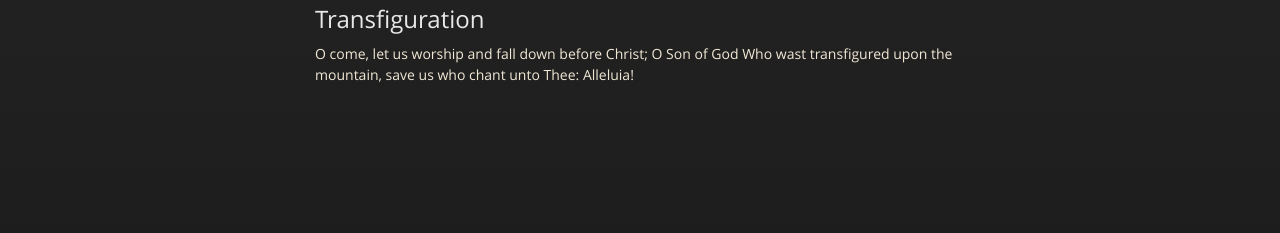
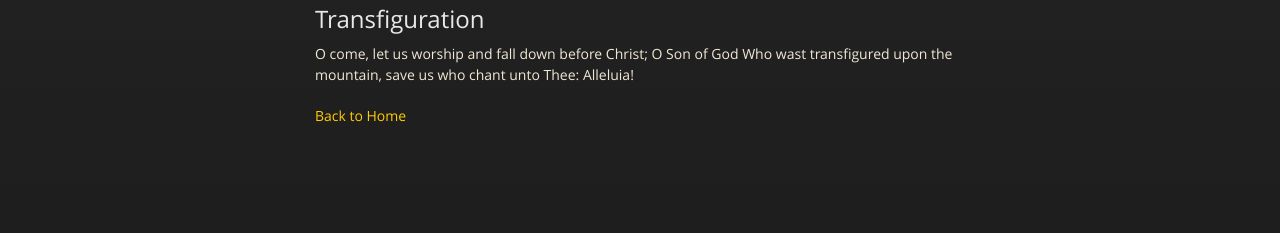
Before and after one commit to markjville/markjville.github.io, a Jekyll site: the page built from docs/verses-small-entrance.md, in a window 1280 px wide. Shown: the part 1478-1711 px from the top of the page. Built offline with Jekyll 4.4.1, drawn with Linux system fonts in a browser that asks for light colours; our own code applies the rules of GitHub Pages for plain Markdown files; before the commit the page ends 1673 px from its top, so only the background shows below that.

Commit message:
Update verses-small-entrance.md

```diff
--- a/docs/verses-small-entrance.md
+++ b/docs/verses-small-entrance.md
@@ -40,3 +40,5 @@ O come, let us worship and fall down before Christ; O good Comforter, save us wh
 
 ## Transfiguration
 O come, let us worship and fall down before Christ; O Son of God Who wast transfigured upon the mountain, save us who chant unto Thee: Alleluia!
+
+[Back to Home](/)
```
